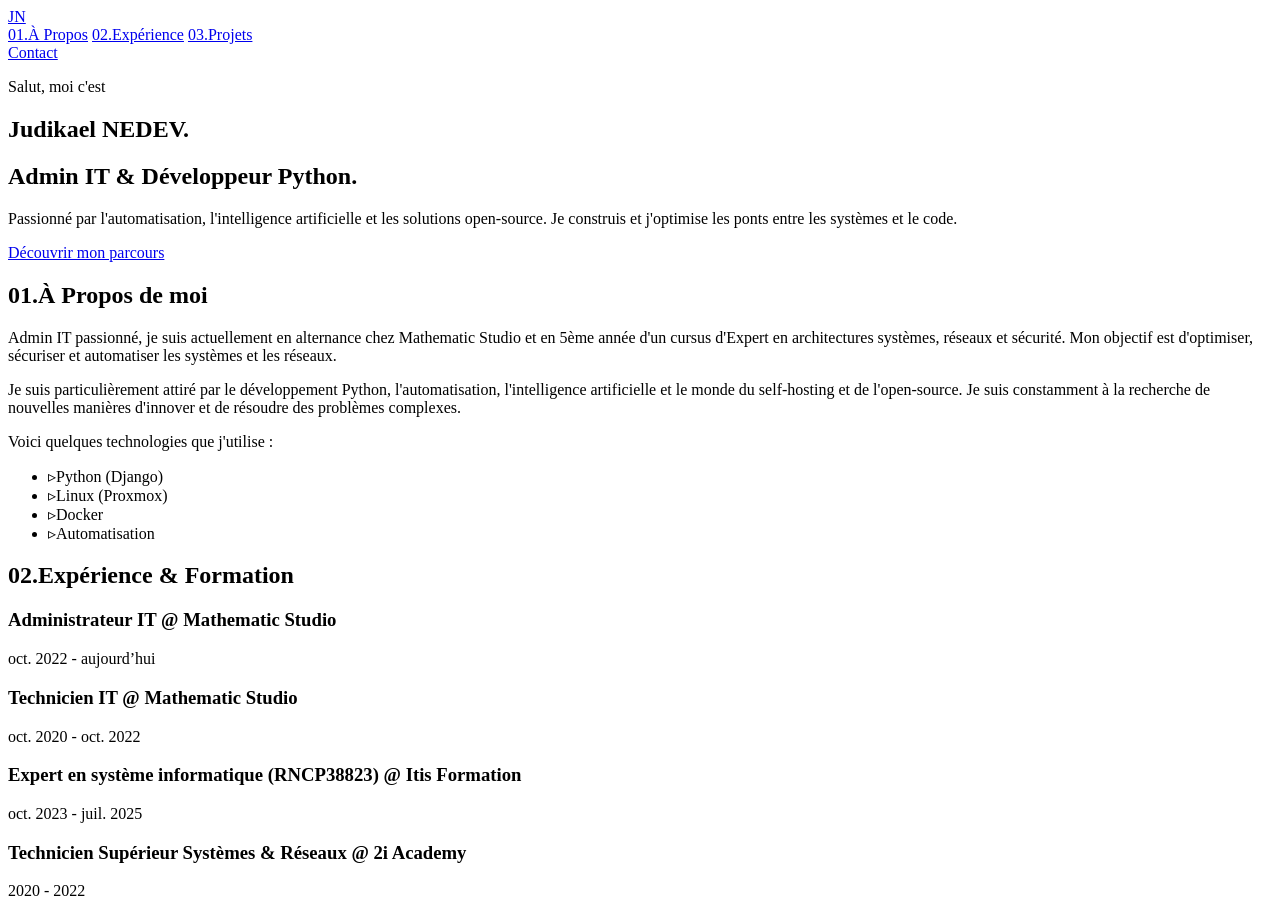
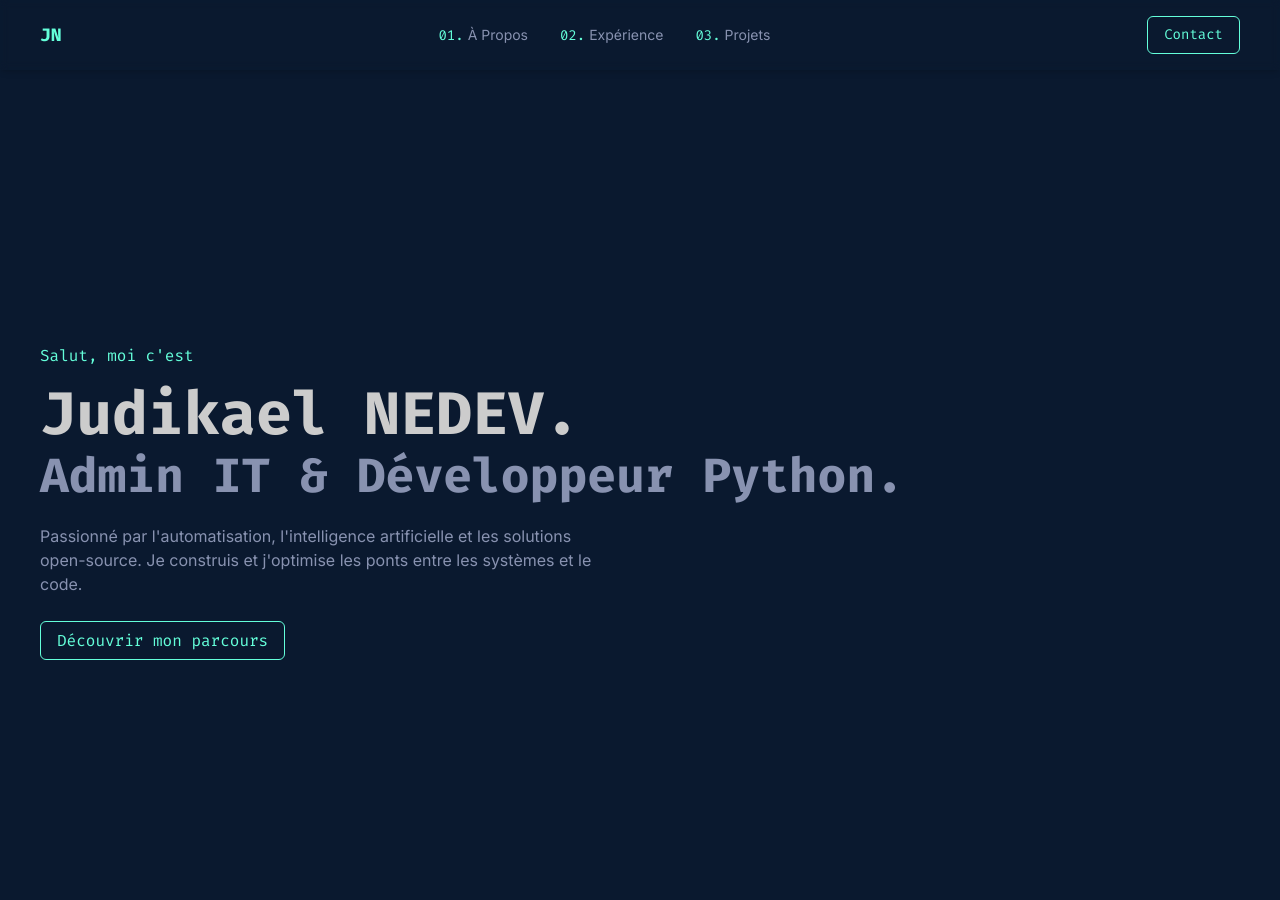
Before and after one commit to Azrogue/Portfolio, a Jekyll site: the page built from index.html, in a window 1280 px wide and 900 px high. Built offline with Jekyll 4.4.1, drawn with Linux system fonts in a browser that asks for light colours; nearby versions of some CDN libraries.

Commit message:
Correction CSS2

```diff
--- a/_includes/head.html
+++ b/_includes/head.html
@@ -15,6 +15,45 @@
     <link rel="icon" href="/favicon.svg" type="image/svg+xml"/>
 
     <script src="https://cdn.tailwindcss.com?plugins=forms,container-queries&config={theme:{extend:{colors:{'neon-green':'#64FFDA','light-gray':'#CCCCCC','soft-gray':'#8892B0','navy-light':'#112240','background-color':'#0A192F'}}}}"></script>
+    <style type="text/tailwindcss">
+        @layer base {
+            :root {
+                --background-color: #0A192F;
+                --primary-color: #64FFDA;
+                --text-primary: #CCCCCC;
+                --text-secondary: #8892B0;
+                --accent-color: #112240;
+            }
+            body {
+                background-color: var(--background-color);
+                color: var(--text-primary);
+                font-family: 'Inter', sans-serif;
+            }
+        }
+        @layer components {
+            .font-fira-code { font-family: 'Fira Code', monospace; }
+            .text-neon-green { color: var(--primary-color); }
+            .bg-neon-green { background-color: var(--primary-color); }
+            .border-neon-green { border-color: var(--primary-color); }
+            .text-light-gray { color: var(--text-primary); }
+            .text-soft-gray { color: var(--text-secondary); }
+            .bg-navy-light { background-color: var(--accent-color); }
+            .hover-lift {
+                transition: transform 0.2s ease-in-out, box-shadow 0.2s ease-in-out;
+            }
+            .hover-lift:hover {
+                transform: translateY(-5px);
+                box-shadow: 0 10px 15px -3px rgba(2,12,27,0.7);
+            }
+            .nav-link {
+                @apply text-soft-gray text-sm hover:text-neon-green transition-colors duration-300;
+            }
+            .nav-link span { @apply text-neon-green mr-1; }
+            .btn-primary {
+                @apply bg-transparent border border-neon-green text-neon-green rounded-md px-4 py-2 text-sm font-fira-code hover:bg-neon-green hover:bg-opacity-10 transition-all duration-300;
+            }
+        }
+    </style>
     <link href="https://fonts.googleapis.com" rel="preconnect"/>
     <link crossorigin="" href="https://fonts.gstatic.com" rel="preconnect"/>
     <link href="https://fonts.googleapis.com/css2?family=Fira+Code:wght@400;500;700&amp;family=Inter:wght@400;500;700&amp;display=swap" rel="stylesheet"/>
--- a/_layouts/default.html
+++ b/_layouts/default.html
@@ -13,34 +13,5 @@
 
         {% include footer.html %}
     </div>
-    <style type="text/tailwindcss">
-        :root {
-            --background-color: #0A192F;
-            --primary-color: #64FFDA;
-            --text-primary: #CCCCCC;
-            --text-secondary: #8892B0;
-            --accent-color: #112240;
-        }
-        body {
-            background-color: var(--background-color);
-            color: var(--text-primary);
-            font-family: 'Inter', sans-serif;
-        }
-        .font-fira-code { font-family: 'Fira Code', monospace; }
-        .text-neon-green { color: var(--primary-color); }
-        .bg-neon-green { background-color: var(--primary-color); }
-        .border-neon-green { border-color: var(--primary-color); }
-        .text-light-gray { color: var(--text-primary); }
-        .text-soft-gray { color: var(--text-secondary); }
-        .bg-navy-light { background-color: var(--accent-color); }
-        .hover-lift { transition: transform 0.2s ease-in-out, box-shadow 0.2s ease-in-out; }
-        .hover-lift:hover {
-            transform: translateY(-5px);
-            box-shadow: 0 10px 15px -3px rgba(2,12,27,0.7);
-        }
-        .nav-link { @apply text-soft-gray text-sm hover:text-neon-green transition-colors duration-300; }
-        .nav-link span { @apply text-neon-green mr-1; }
-        .btn-primary { @apply bg-transparent border border-neon-green text-neon-green rounded-md px-4 py-2 text-sm font-fira-code hover:bg-neon-green hover:bg-opacity-10 transition-all duration-300; }
-    </style>
 </body>
 </html>
```
